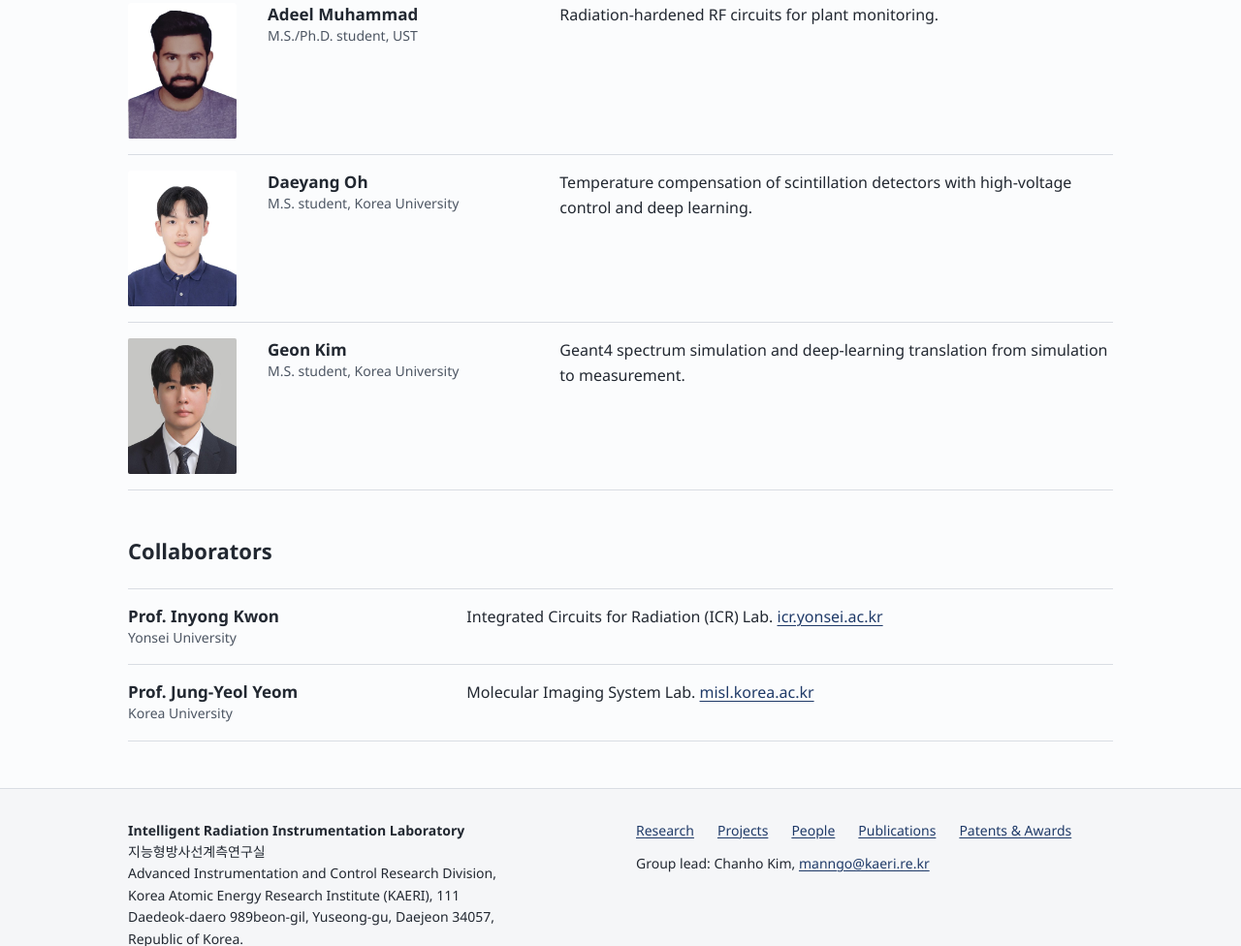
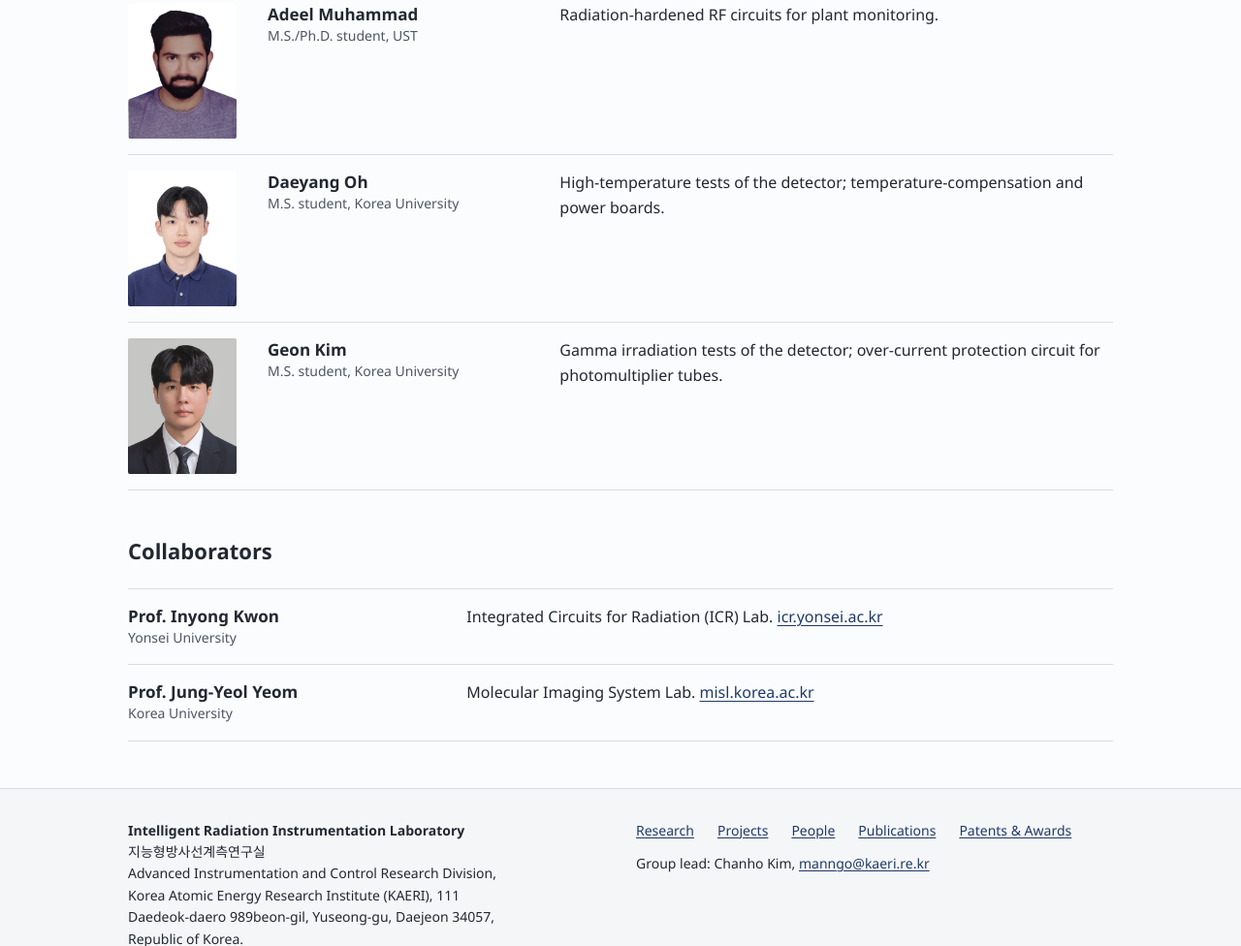
Before and after one commit to Gongsilgongsil/iril-kaeri, a plain HTML site: page people.html in a window 1280 px wide. Shown: the part 1255-2231 px from the top of the page at 97% size. Drawn offline with Linux system fonts and the light colour scheme.

Commit message:
Update student descriptions

```diff
--- a/people.html
+++ b/people.html
@@ -22,8 +22,8 @@
 <li class="person"><img class="pph" src="assets/people/duckhyun-kim.jpg" alt="Portrait of Duckhyun Kim" loading="lazy"><div class="pbody"><div class="r1"><h3>Duckhyun Kim</h3><p class="role">Research Scientist</p></div><p class="r2">Array-type SiPM readout; radiation-hardened converters.</p></div></li>
 <li class="person"><img class="pph" src="assets/people/jinsuk-oh.jpg" alt="Portrait of Jin Suk Oh" loading="lazy"><div class="pbody"><div class="r1"><h3>Jin Suk Oh</h3><p class="role">Ph.D. student, UST</p></div><p class="r2">MCNP modeling of transistor radiation effects; SPAD design.</p></div></li>
 <li class="person"><img class="pph" src="assets/people/adeel-muhammad.jpg" alt="Portrait of Adeel Muhammad" loading="lazy"><div class="pbody"><div class="r1"><h3>Adeel Muhammad</h3><p class="role">M.S./Ph.D. student, UST</p></div><p class="r2">Radiation-hardened RF circuits for plant monitoring.</p></div></li>
-<li class="person"><img class="pph" src="assets/people/daeyang-oh.jpg" alt="Portrait of Daeyang Oh" loading="lazy"><div class="pbody"><div class="r1"><h3>Daeyang Oh</h3><p class="role">M.S. student, Korea University</p></div><p class="r2">Temperature compensation of scintillation detectors with high-voltage control and deep learning.</p></div></li>
-<li class="person"><img class="pph" src="assets/people/geon-kim.jpg" alt="Portrait of Geon Kim" loading="lazy"><div class="pbody"><div class="r1"><h3>Geon Kim</h3><p class="role">M.S. student, Korea University</p></div><p class="r2">Geant4 spectrum simulation and deep-learning translation from simulation to measurement.</p></div></li>
+<li class="person"><img class="pph" src="assets/people/daeyang-oh.jpg" alt="Portrait of Daeyang Oh" loading="lazy"><div class="pbody"><div class="r1"><h3>Daeyang Oh</h3><p class="role">M.S. student, Korea University</p></div><p class="r2">High-temperature tests of the detector; temperature-compensation and power boards.</p></div></li>
+<li class="person"><img class="pph" src="assets/people/geon-kim.jpg" alt="Portrait of Geon Kim" loading="lazy"><div class="pbody"><div class="r1"><h3>Geon Kim</h3><p class="role">M.S. student, Korea University</p></div><p class="r2">Gamma irradiation tests of the detector; over-current protection circuit for photomultiplier tubes.</p></div></li>
 </ul>
 <h2 style="margin-top: var(--space-2xl)">Collaborators</h2>
 <ul class="rows" style="margin-top: var(--space-lg)">
```
